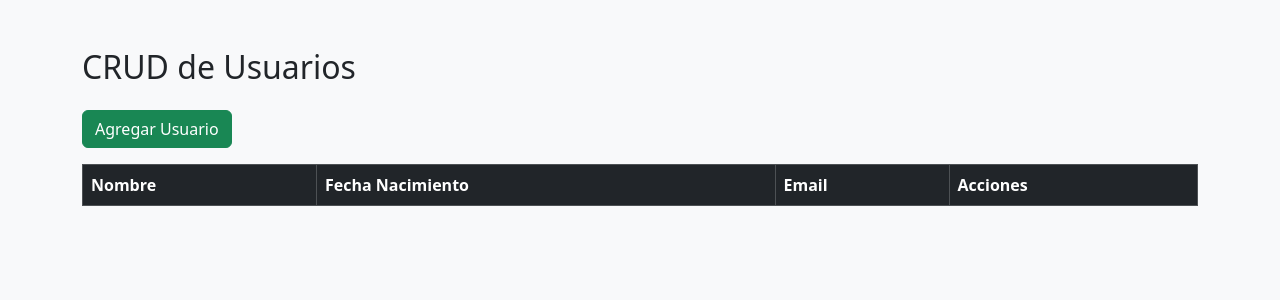
After one commit to JdaniloChin/webCS, a PHP site: page /usuarios.php in a window 1280 px wide. The commit adds this page. Shown: the top 300 px of the page. Run offline with PHP 8.4, Linux system fonts and the light colour scheme; the visitor is signed in with stand-in values (Sample User, id 1); lists and menus that the app fills with data are empty.

Commit message:
ORDENAR
SE ORDENA EL REPOSITORIO

```diff
--- a/control_tareas/home.php
+++ b/control_tareas/home.php
@@ -1,6 +1,9 @@
 <?php
 session_start();
-
+if (!isset($_SESSION['nombre'])) {
+    header("Location: ../index.php");
+    exit();
+}
 
 ?>
 <!DOCTYPE html>
--- /dev/null
+++ b/control_tareas/usuarios.php
@@ -0,0 +1,73 @@
+<?php
+session_start();
+if (!isset($_SESSION['nombre'])) {
+    header("Location: ../index.php");
+    exit();
+}
+?>
+<!DOCTYPE html>
+<html lang="es">
+<head>
+    <meta charset="UTF-8">
+    <meta name="viewport" content="width=device-width, initial-scale=1.0">
+    <title>CRUD Usuarios</title>
+    <link href="https://cdn.jsdelivr.net/npm/bootstrap@5.3.6/dist/css/bootstrap.min.css" rel="stylesheet">
+    <script src="https://cdn.jsdelivr.net/npm/bootstrap@5.3.6/dist/js/bootstrap.bundle.min.js"></script>
+</head>
+<body class="bg-light">
+<div class="container py-5">
+    <h2 class="mb-4">CRUD de Usuarios</h2>
+    <button class="btn btn-success mb-3" id="btnAgregar" data-bs-toggle="modal" data-bs-target="#usuarioModal">Agregar Usuario</button>
+    <table class="table table-bordered" id="tablaUsuarios">
+        <thead class="table-dark">
+            <tr>
+                <th>Nombre</th>
+                <th>Fecha Nacimiento</th>
+                <th>Email</th>
+                <th>Acciones</th>
+            </tr>
+        </thead>
+        <tbody>
+            <!-- Aquí se agregan los usuarios dinámicamente -->
+        </tbody>
+    </table>
+</div>
+
+<!-- Modal -->
+<div class="modal fade" id="usuarioModal" tabindex="-1" aria-labelledby="usuarioModalLabel" aria-hidden="true">
+  <div class="modal-dialog">
+    <form id="formUsuario">
+      <div class="modal-content">
+        <div class="modal-header">
+          <h5 class="modal-title" id="usuarioModalLabel">Agregar Usuario</h5>
+          <button type="button" class="btn-close" data-bs-dismiss="modal" aria-label="Cerrar"></button>
+        </div>
+        <div class="modal-body">
+            <input type="hidden" id="usuarioIndex">
+            <div class="mb-3">
+                <label for="nombre" class="form-label">Nombre:</label>
+                <input type="text" class="form-control" id="nombre" required>
+            </div>
+            <div class="mb-3">
+                <label for="fecha_nam" class="form-label">Fecha nacimiento:</label>
+                <input type="date" class="form-control" id="fecha_nam" required>
+            </div>
+            <div class="mb-3">
+                <label for="email" class="form-label">Correo electrónico:</label>
+                <input type="email" class="form-control" id="email" required>
+            </div>
+        </div>
+        <div class="modal-footer">
+          <button type="button" class="btn btn-secondary" data-bs-dismiss="modal">Cancelar</button>
+          <button type="submit" class="btn btn-primary">Guardar</button>
+        </div>
+      </div>
+    </form>
+  </div>
+</div>
+
+<script>
+
+</script>
+</body>
+</html>
```
Also changed, not shown: CLASES_ANTERIORES/README.md (renamed from README.md), CLASES_ANTERIORES/clase04.html (renamed from clase04.html), CLASES_ANTERIORES/clase05.html (renamed from clase05.html), CLASES_ANTERIORES/clase06.php (renamed from clase06.php), CLASES_ANTERIORES/clase08.php (renamed from clase08.php), CLASES_ANTERIORES/conexion.php (renamed from conexion.php), CLASES_ANTERIORES/ejemJSboostrap.html (renamed from ejemJSboostrap.html), CLASES_ANTERIORES/holamundo.html (renamed from holamundo.html), CLASES_ANTERIORES/javascript/script.js (renamed from javascript/script.js), CLASES_ANTERIORES/pagina02.html (renamed from pagina02.html), CLASES_ANTERIORES/styles/style2.css (renamed from styles/style2.css), CLASES_ANTERIORES/styles/styles.css (renamed from styles/styles.css), control_tareas/BASE_DATOS.sql (renamed from BASE_DATOS.sql).
